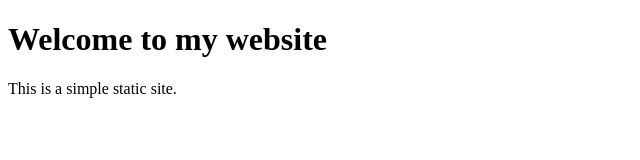
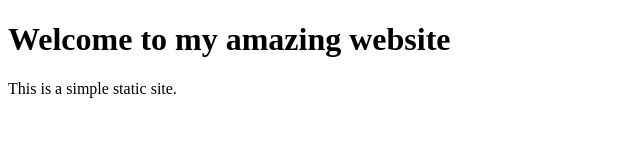
Before and after one commit to Osmium22/static-site, a plain HTML site: page index.html in a window 1280 px wide. Shown: the whole page, without its empty margins (0-640 px from the left). Drawn offline with Linux system fonts and the light colour scheme.

Commit message:
Update welcome message in index.html

```diff
--- a/index.html
+++ b/index.html
@@ -6,7 +6,7 @@
     <title>My Website</title>
 </head>
 <body>
-    <h1>Welcome to my website</h1>
+    <h1>Welcome to my amazing website</h1>
     <p>This is a simple static site.</p>
 </body>
 </html>
```
